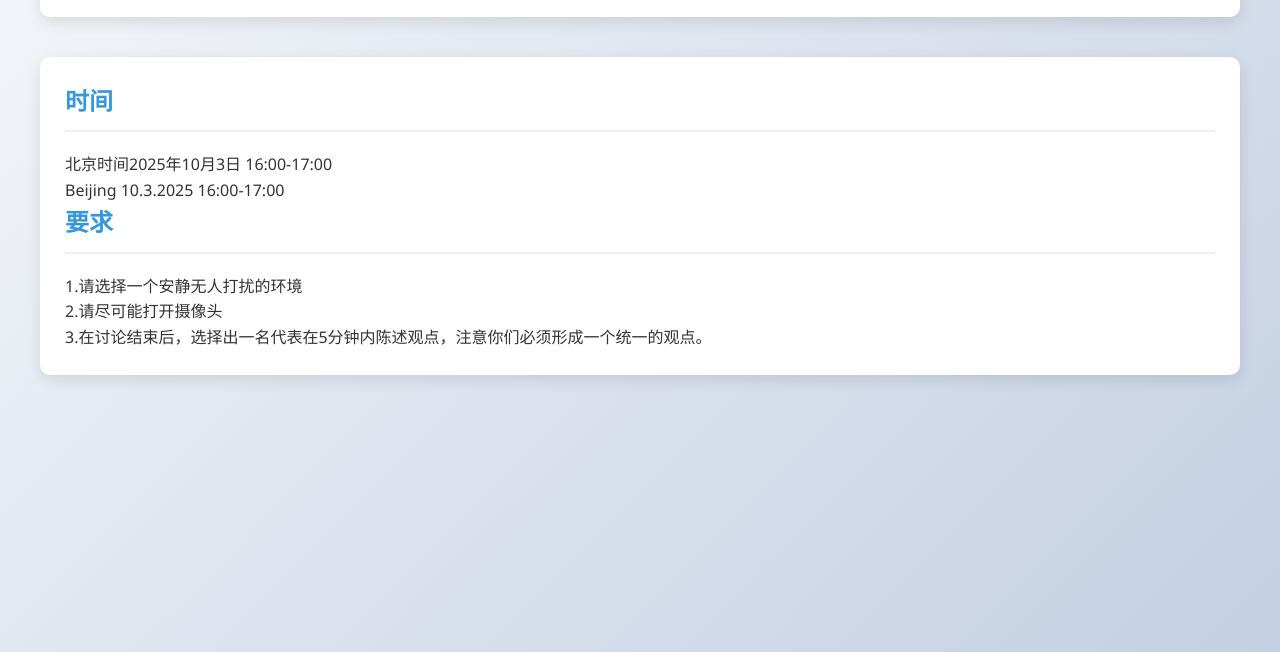
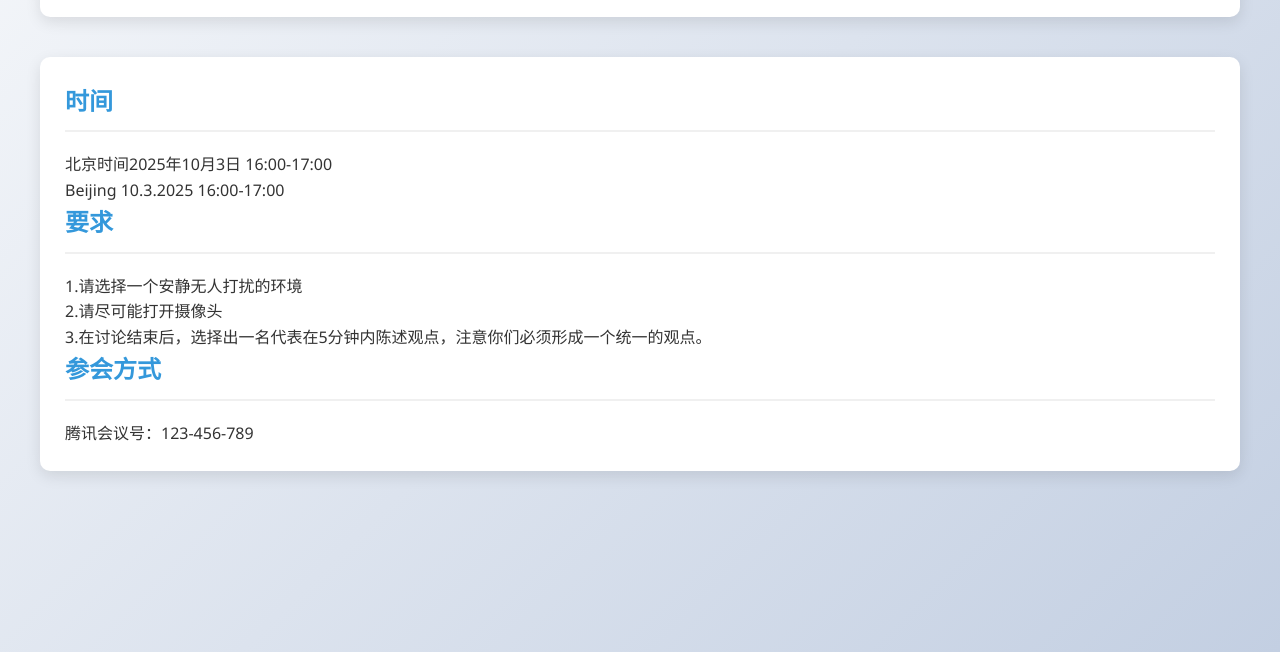
Before and after one commit to yunda2023/my-web, a plain HTML site: page group_discussion.html in a window 1280 px wide. Shown: the part 148-800 px from the top of the page. Drawn offline with Linux system fonts and the light colour scheme.

Commit message:
Update group_discussion.html

```diff
--- a/group_discussion.html
+++ b/group_discussion.html
@@ -172,6 +172,8 @@
                 <p>北京时间2025年10月3日 16:00-17:00<br> Beijing 10.3.2025 16:00-17:00  </p>
               	<h2>要求</h2>
               	<p>1.请选择一个安静无人打扰的环境<br>2.请尽可能打开摄像头<br>3.在讨论结束后，选择出一名代表在5分钟内陈述观点，注意你们必须形成一个统一的观点。</p>
+                <h2>参会方式</h2>
+                <p>腾讯会议号：123-456-789</p>
 
 
 
```
